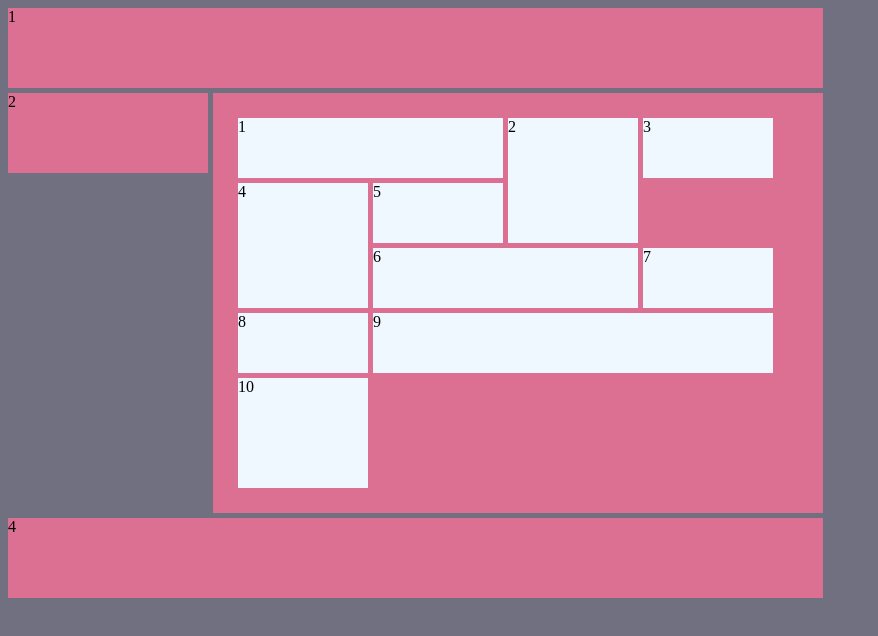
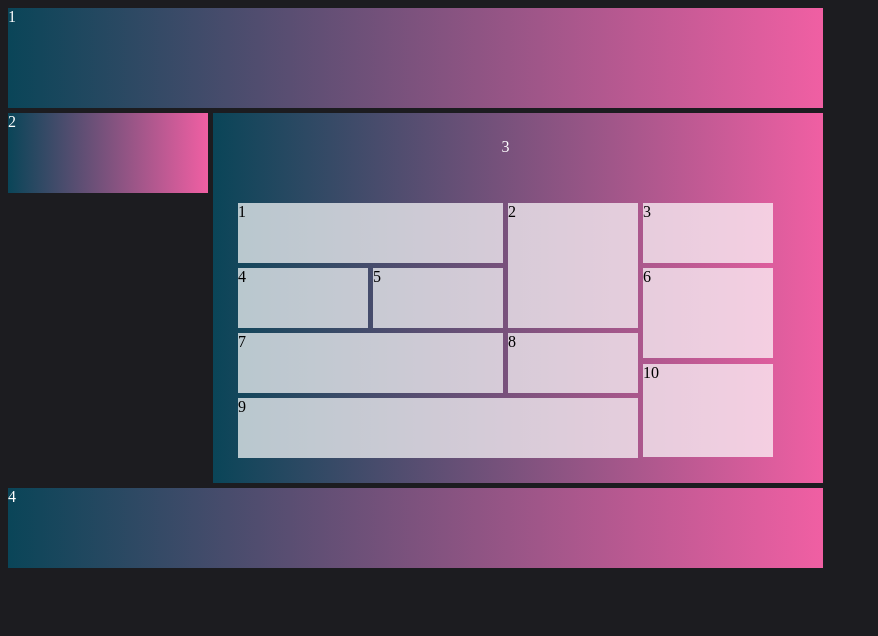
Before and after one commit to Fatimatabassum56/grid-layout, a plain HTML site: page grid6.html in a window 1280 px wide. Shown: the whole page, without its empty margins (0-878 px from the left). Drawn offline with Linux system fonts and the light colour scheme.

Commit message:
Add files via upload

```diff
--- a/grid6.css
+++ b/grid6.css
@@ -1,17 +1,18 @@
 body{
-    background-color: rgb(112, 112, 128);
+    background-color: rgb(28, 28, 32);
 
 }
 .container{
     display: grid;
     grid-template-columns:repeat(4,200px) ;
-    grid-template-rows: repeat(7,80px);
+    grid-template-rows: repeat(4,100px);
     gap: 5px;
     width: 1000px;
 }
 .box{
-    background-color: palevioletred
-
+    color: white;
+    /* background-image: linear-gradient(right,pink,blue); */
+    background: linear-gradient(to right,rgb(10, 69, 88), #f05fa3);
 }
 .box1{
     grid-column: span 4;
@@ -25,7 +26,7 @@ body{
 .box3{
     padding: 25px;
     display: grid;
-    grid-template-rows: repeat(4,60px);
+    grid-template-rows:repeat(5,60px);
     grid-template-columns:repeat(4,130px);
     grid-column: span 3;
     grid-row: span 5;
@@ -34,17 +35,25 @@ body{
 }
 .box4{
     grid-column: span 4;
+    height: 80px;
 }
+
 .sbox{
-    background-color: aliceblue;
+    color: black;
+    background-color: rgba(255, 255, 255, 0.7);
 }
+
+    /*.box4{
+    grid-column: span 4;  }*/
+
+
 .sbox1{
     grid-column: span 2;
 }
 .sbox2{
     grid-row: span 2;
 }
-.sbox5{
+/* .sbox5{
     grid-column: span 2;
 }
 .sbox4{
@@ -54,3 +63,27 @@ body{
     grid-column: span 3;
 
 }
+.sbox9{
+    grid-row: span 2;
+} */
+.sbox6{
+    grid-column: span 2;
+}
+.sbox5{
+      grid-row: span 2;
+      height:90px;
+
+}
+.sbox8{
+    grid-column: span 3;
+}
+.sbox9{
+    height: 93px;
+    position: relative;
+    bottom: 34px;
+}
+.boxIII{
+    height: 20px;
+    grid-column: span 4;
+    text-align: center;
+}
--- a/grid6.html
+++ b/grid6.html
@@ -10,7 +10,7 @@
     <div class="container">
     <div class="box box1">1</div>
     <div class="box box2">2</div>
-    <div class="box nested box3">
+    <div class="box nested box3"><div class="boxIII">3</div>
         <div class="sbox sbox1">1</div>
         <div class="sbox sbox2">2</div>
         <div class="sbox">3</div>
```
